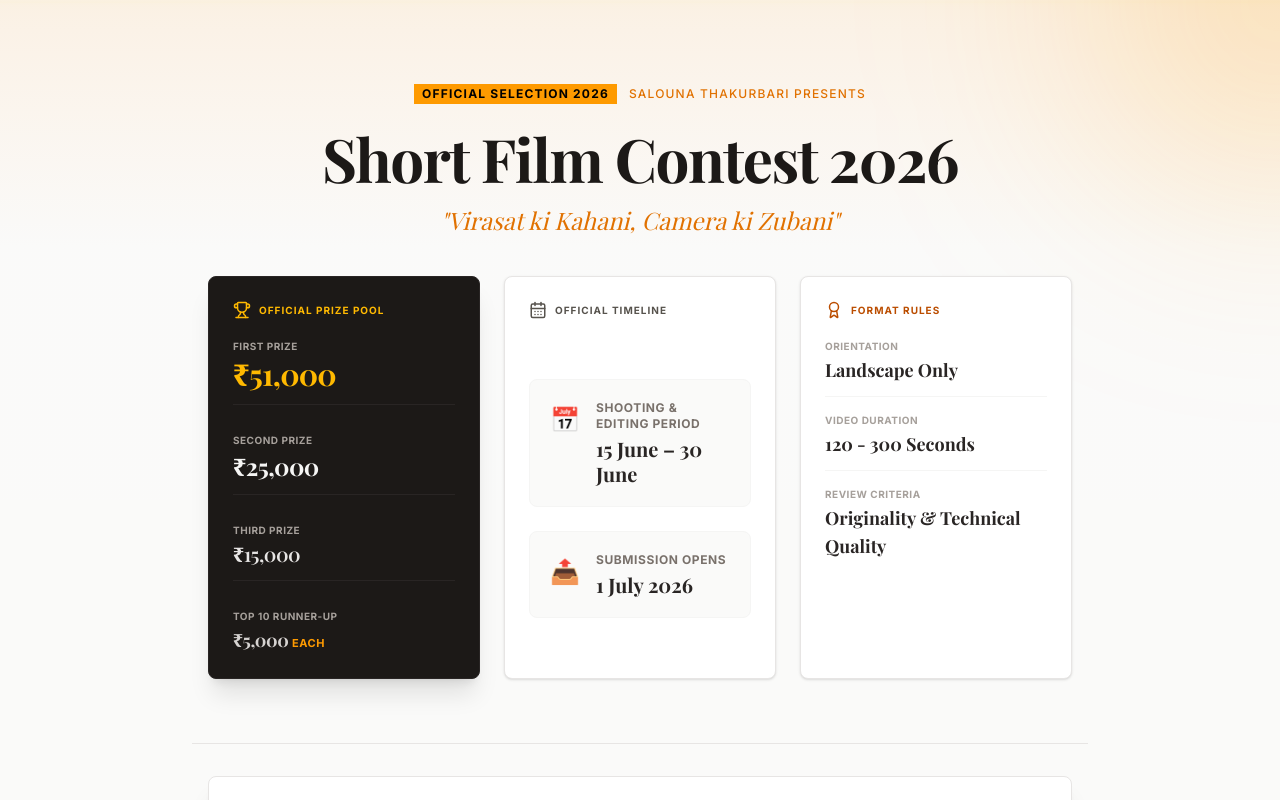
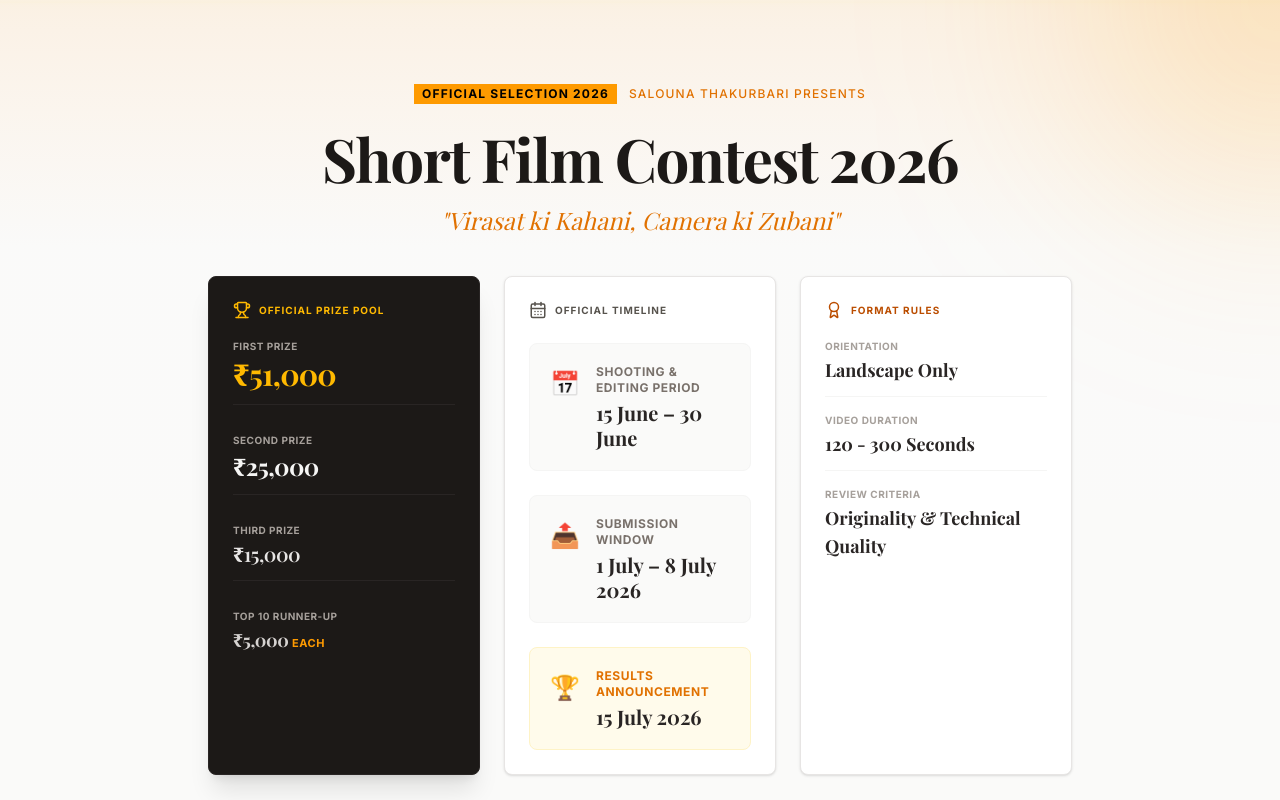
Before and after one commit to khrishChauhan/solana_thakurbari, a React (Vite) app: page / in a window 1280 px wide. Shown: the top 800 px of the page. Built offline with nearby package versions, Linux system fonts and the light colour scheme; a web font is replaced by a local one.

Commit message:
feat: update contest schedule and add results date
Extended the submission window to July 8th and included the official results announcement date.

```diff
--- a/src/App.tsx
+++ b/src/App.tsx
@@ -147,8 +147,17 @@ export default function App() {
               <div className="flex items-start gap-4 p-4 md:p-5 bg-stone-50 rounded-lg border border-stone-100">
                 <span className="text-2xl mt-1" role="img" aria-label="submission opens">📤</span>
                 <div>
-                  <span className="text-[10px] md:text-xs font-bold uppercase tracking-wider text-stone-500 block mb-1">Submission Opens</span>
-                  <p className="font-serif text-lg md:text-xl font-bold text-stone-800 leading-tight">1 July 2026</p>
+                  <span className="text-[10px] md:text-xs font-bold uppercase tracking-wider text-stone-500 block mb-1">Submission Window</span>
+                  <p className="font-serif text-lg md:text-xl font-bold text-stone-800 leading-tight">1 July – 8 July 2026</p>
+                </div>
+              </div>
+
+              {/* Results Announcement */}
+              <div className="flex items-start gap-4 p-4 md:p-5 bg-amber-50 rounded-lg border border-amber-100">
+                <span className="text-2xl mt-1" role="img" aria-label="results">🏆</span>
+                <div>
+                  <span className="text-[10px] md:text-xs font-bold uppercase tracking-wider text-amber-600 block mb-1">Results Announcement</span>
+                  <p className="font-serif text-lg md:text-xl font-bold text-stone-800 leading-tight">15 July 2026</p>
                 </div>
               </div>
             </div>
```
